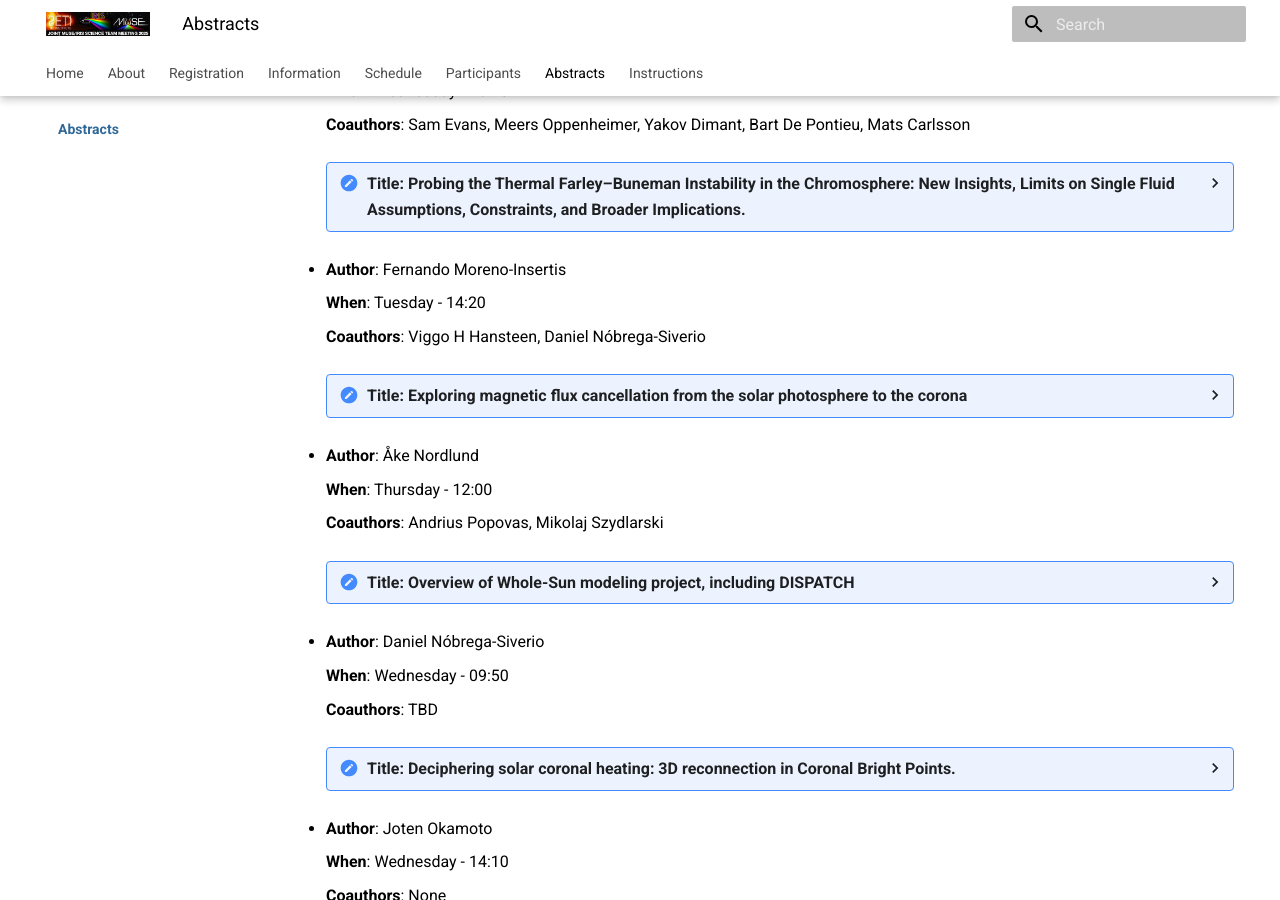
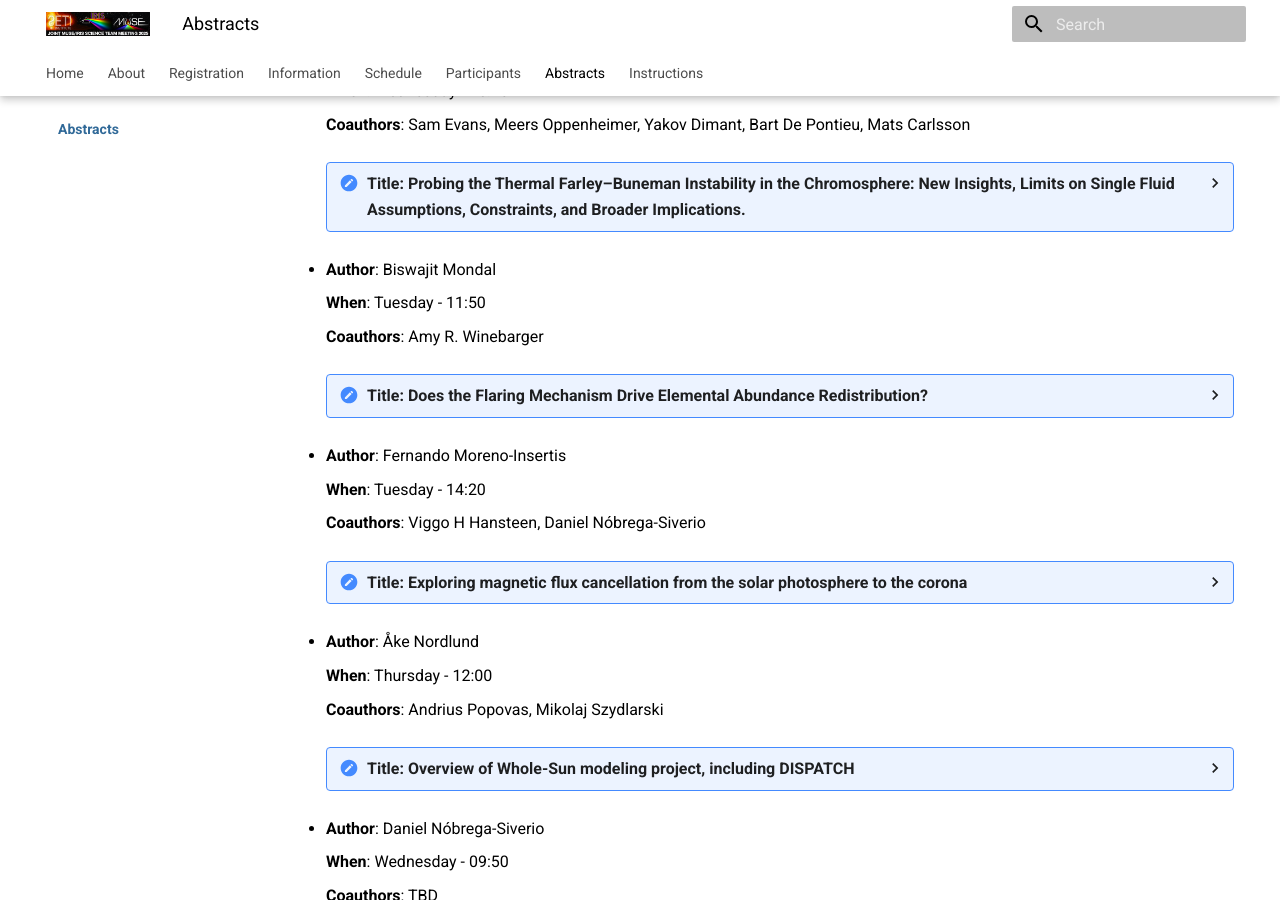
Before and after one commit to LM-SAL/iris_muse_team_meeting, an MkDocs documentation site: the page built from docs/abstracts.md, in a window 1280 px wide and 900 px high, scrolled down 7407 px. Built offline with MkDocs 1.6.1 and Material for MkDocs 9.7.7, drawn with Linux system fonts in a browser that asks for light colours.

Commit message:
New abstract

```diff
--- a/.pre-commit-config.yaml
+++ b/.pre-commit-config.yaml
@@ -5,7 +5,7 @@ repos:
       - id: docformatter
         args: ["--in-place", "--pre-summary-newline", "--make-summary-multi"]
   - repo: https://github.com/astral-sh/ruff-pre-commit
-    rev: "v0.14.0"
+    rev: "v0.14.1"
     hooks:
       - id: ruff
         args: ["--fix", "--unsafe-fixes"]
--- a/docs/abstracts.md
+++ b/docs/abstracts.md
@@ -439,6 +439,17 @@ Atmosphere </summary>
     </details>
 
 
+* <p id="Mondal">**Author**: Biswajit Mondal <a class="headerlink" href="#Mondal" title="Permanent link">¶</a>
+
+    **When**: Tuesday - 11:50
+
+    **Coauthors**: Amy R. Winebarger
+    <details> <summary> <b>Title</b>: Does the Flaring Mechanism Drive Elemental Abundance Redistribution? </summary>
+      <b>Abstract</b>
+      X-ray and EUV spectroscopy have revealed a long-standing puzzle in solar physics: the First Ionization Potential (FIP) effect, in which the abundances of certain elements in the corona differ from their photospheric values. These differences are not uniform across coronal structures and exhibit significant fluctuations during flares, yet their connection to the flaring process remains unclear. Here, we discuss a recent study that demonstrates a clear correlation between temperature-sensitive flaring plasma emission and element-specific abundance changes during a solar flare. These findings suggest that energy deposition in the chromosphere drives plasma evaporation from different chromospheric heights, thereby modulating elemental abundances. We also discuss how existing IRIS observations and the upcoming MUSE mission could provide important clues for understanding how flaring mechanisms may be responsible for abundance redistribution.
+    </details>
+
+
 * <p id="Moreno-Insertis">**Author**: Fernando Moreno-Insertis <a class="headerlink" href="#Moreno-Insertis" title="Permanent link">¶</a>
 
     **When**: Tuesday - 14:20
```
